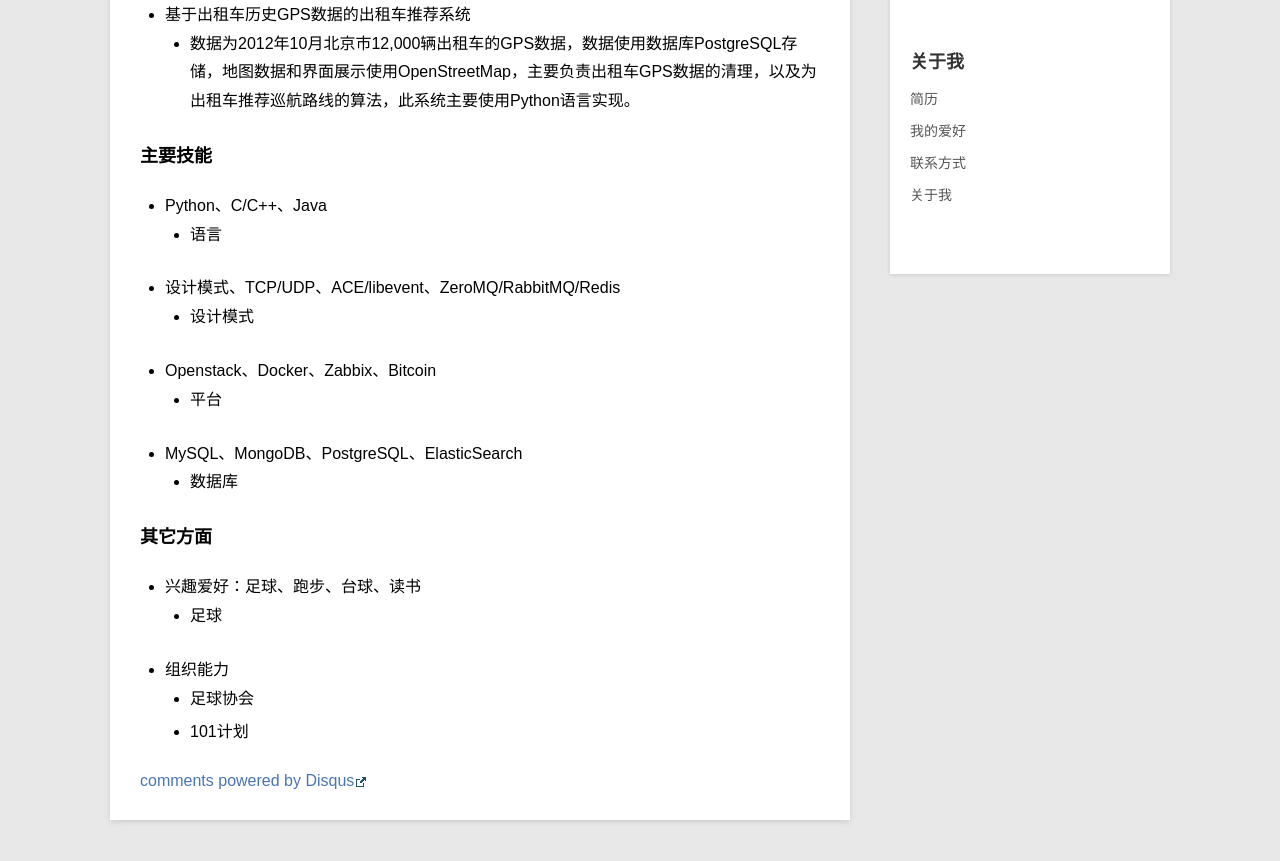
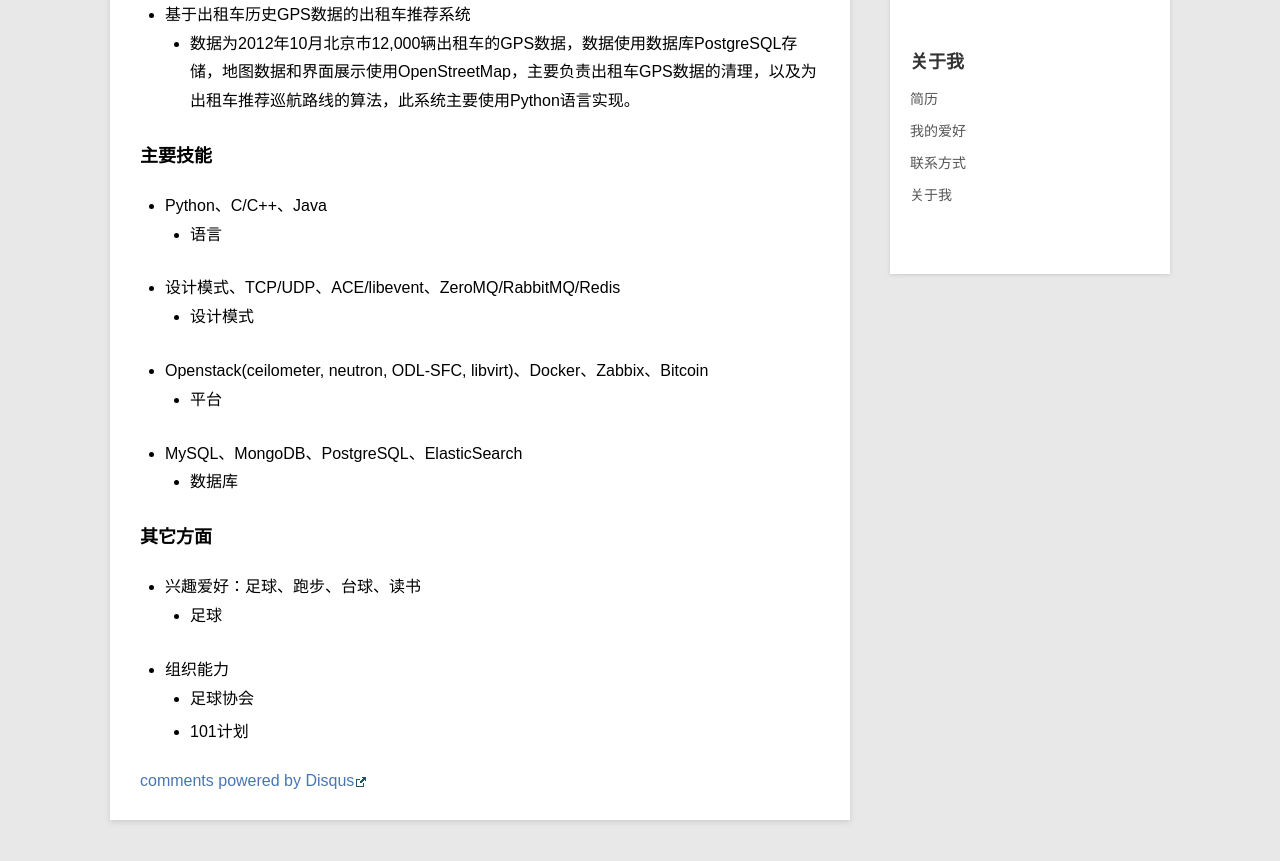
Before and after one commit to xiaofandh12/xiaofandh12.github.io, a Jekyll site: the page built from _posts/me/2016-07-05-Resume.md, in a window 1280 px wide and 900 px high, scrolled down 1657 px. Shown: the top 861 px of the window. Built offline with Jekyll 4.4.1, drawn with Linux system fonts in a browser that asks for light colours; Markdown is read by kramdown in place of the engine named in the settings; comment, search, counter and statistics services are not loaded.

Commit message:
略微修改简历

```diff
--- a/_posts/me/2016-07-05-Resume.md
+++ b/_posts/me/2016-07-05-Resume.md
@@ -41,7 +41,7 @@ description: resume
     * 语言
 * 设计模式、TCP/UDP、ACE/libevent、ZeroMQ/RabbitMQ/Redis
     * 设计模式
-* Openstack、Docker、Zabbix、Bitcoin
+* Openstack(ceilometer, neutron, ODL-SFC, libvirt)、Docker、Zabbix、Bitcoin
     * 平台
 
 * MySQL、MongoDB、PostgreSQL、ElasticSearch
```
